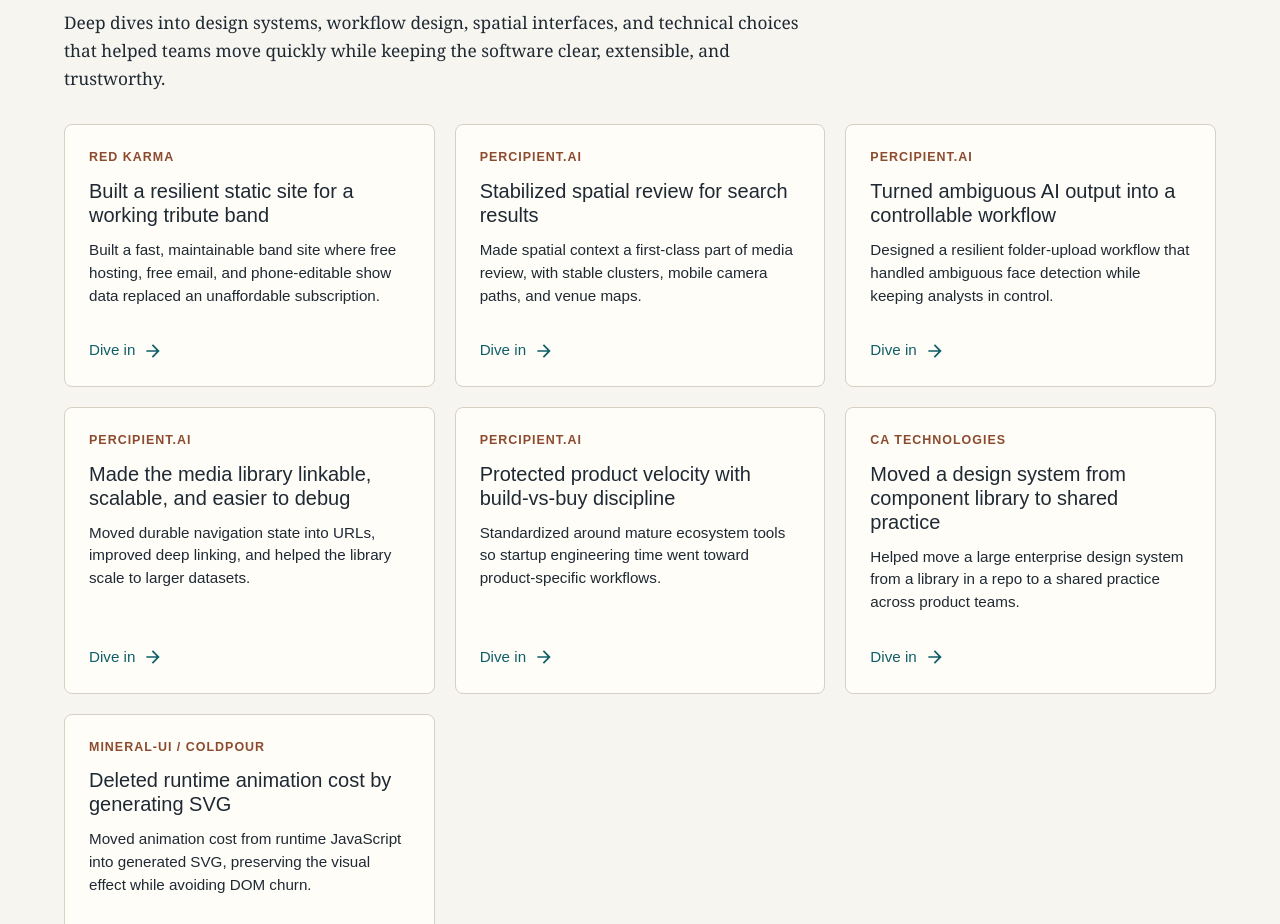
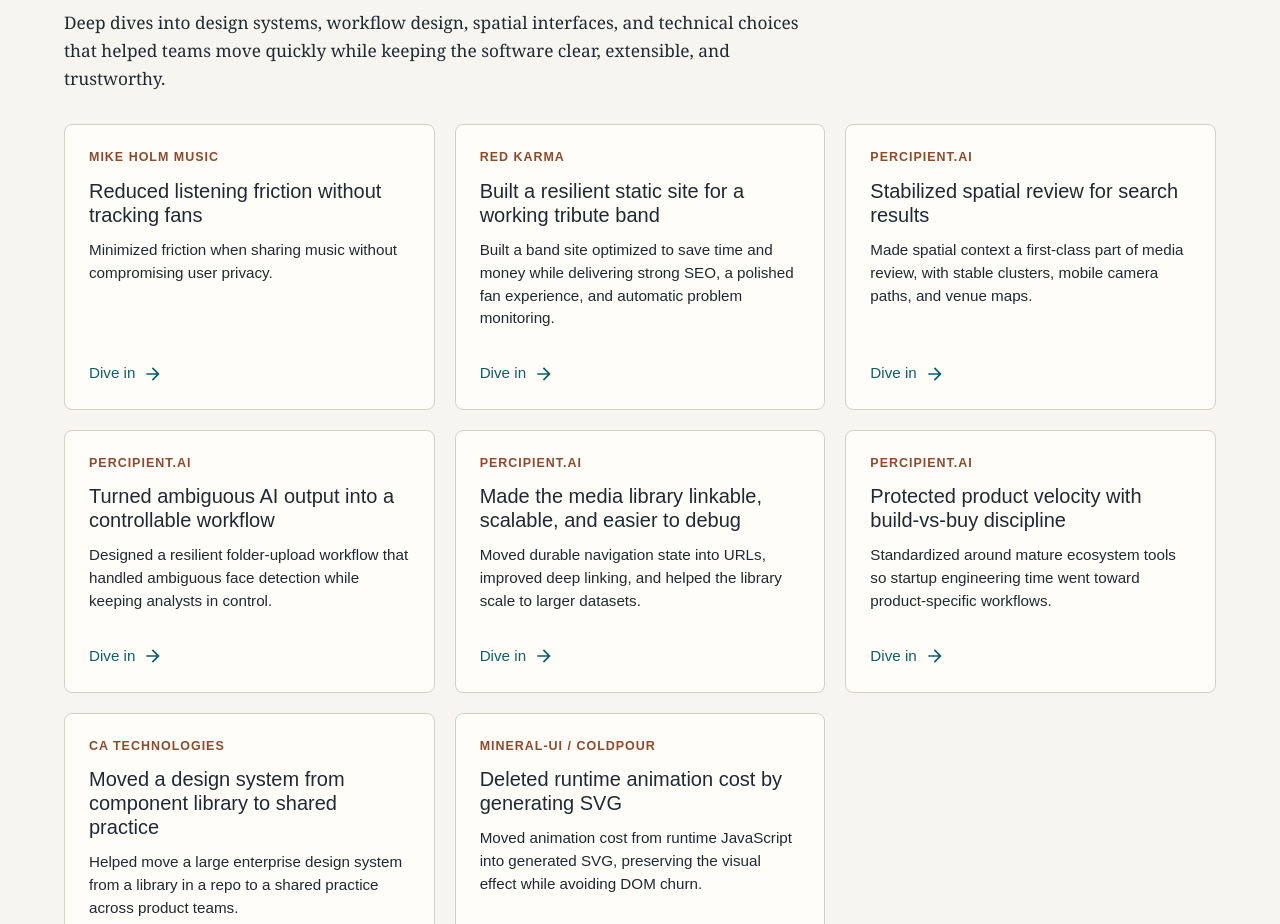
Before and after one commit to coldpour/mikeholmdev, a Next.js app: page / in a window 1280 px wide. Shown: the part 1440-2364 px from the top of the page. Built offline with nearby package versions, Linux system fonts and the light colour scheme; what @mui/material-nextjs would draw is missing.

Commit message:
Codex/update homepage copy (#23)
* Update homepage positioning copy

* Refine projects section copy

* Add Red Karma site deep dive

* Refine Red Karma summary

* Add Mike Holm Music deep dive

* Refine Mike Holm Music summary

* Tighten Mike Holm Music summary

```diff
--- a/src/content/projects.ts
+++ b/src/content/projects.ts
@@ -13,6 +13,53 @@
 
 export const projects: Project[] = [
   {
+    slug: 'mikeholmmusic',
+    homepageGroup: 'featured',
+    company: 'Mike Holm Music',
+    cardTitle: 'Reduced listening friction without tracking fans',
+    eyebrow: 'Featured deep dive',
+    title: 'Building mikeholmmusic.com',
+    role: 'Music-site architecture, mobile-first UX, release data modeling, privacy-light personalization',
+    summary:
+      'Minimized friction when sharing music without compromising user privacy.',
+    body: [
+      'MikeHolmMusic.com solves a small but real problem: every listener has a different music app. Sending someone a Spotify link, an Apple Music link, or a YouTube Music link always leaves some people doing the manual translation layer themselves. The site gives me one place to share, then lets the listener pick the service that works for them.',
+      'The architecture is centered on release data. Songs and albums are modeled with slugs, titles, artists, cover images, descriptions, lyrics, album relationships, and service links. React Router loaders resolve each song or album by slug, return a 404 when the release does not exist, and generate per-release metadata so individual songs have shareable pages instead of being trapped in a single link list.',
+      'The most useful interaction is intentionally privacy-light. When someone clicks a listening service, the app stores only that preferred service in localStorage. It does not identify the person or track what they played. On the next song page, the site uses that local preference to hide the extra links and keep the listener focused on the app they already use, while still offering a Show all services escape hatch.',
+      'The link filtering has one musician-specific rule: Bandcamp stays visible when it exists, even if the listener prefers another streaming service. That keeps the purchase/support path available without forcing every listener to scan a full grid of Spotify, Apple Music, YouTube Music, Amazon, Tidal, Deezer, and SoundCloud links every time.',
+      'Images are hosted in Cloudinary instead of being committed into GitHub. The repo stays small and text-focused, while release art is still delivered from a CDN with transformation parameters like automatic format, automatic quality, width limiting, and contain sizing. That keeps the page visually rich without turning the source repository into an image archive.',
+      'The song pages also act like liner notes that never went to print. For songs I wrote or worked on, the site can show lyrics, collaborators, credits, album relationships, and notes about what I contributed: drum parts, engineering choices, influences, studio constraints, and how a track developed. Because I am bad at writing about myself directly, I used AI as an interviewer to iteratively pull out those details from conversation and turn them into usable release notes.',
+      'The design is mobile-first because that is where music discovery usually happens: someone opens a link from a text, social profile, venue conversation, or QR code and needs to get to a listening app quickly. The desktop design is intentionally less elaborate for now; the core job is a clean phone experience with large cover art, direct service buttons, readable notes, and minimal friction.'
+    ],
+    bullets: [
+      'Modeled songs and albums as structured release data with typed service links, lyrics, descriptions, and album-track relationships.',
+      'Used React Router loaders and per-release metadata so each song and album has a direct, shareable URL.',
+      'Stored only a preferred listening service in localStorage, avoiding account state, analytics identity, or listener tracking.',
+      'Filtered service links to the listener preference plus Bandcamp when available, reducing choice overload while preserving the support path.',
+      'Kept release artwork out of the GitHub repo by using Cloudinary-hosted images with CDN delivery and transformation parameters.',
+      'Used AI as an interviewer to draw out process notes, credits, memories, and songwriting context that were hard to write cold.',
+      'Added song-level notes that explain my role in the process, like drums, engineering, arrangement choices, influences, and collaborators.',
+      'Backed the preference behavior, release data, and routes with focused tests so the small conveniences stay reliable.',
+      'Designed the experience mobile-first, prioritizing quick listening actions and readable notes over a more ornamental desktop layout.'
+    ],
+    comparison: [
+      {
+        title: 'Less Friction',
+        body: 'One shareable song page can route listeners to the app they actually use. After they pick once, future pages show the useful links first instead of making them scan every service again.'
+      },
+      {
+        title: 'More Context',
+        body: 'Song pages become personal liner notes: lyrics, collaborators, credits, and process notes that explain what I contributed and how the recording came together.'
+      }
+    ],
+    links: [
+      {
+        href: 'https://mikeholmmusic.com',
+        label: 'Visit mikeholmmusic.com'
+      }
+    ]
+  },
+  {
     slug: 'redkarma13',
     homepageGroup: 'featured',
     company: 'Red Karma',
@@ -21,7 +68,7 @@
     title: 'Building redkarma13.com',
     role: 'Site architecture, static build pipeline, responsive UI, SEO-oriented content structure',
     summary:
-      'Built a fast, maintainable band site where free hosting, free email, and phone-editable show data replaced an unaffordable subscription.',
+      'Built a band site optimized to save time and money while delivering strong SEO, a polished fan experience, and automatic problem monitoring.',
     body: [
       'Red Karma needed the kind of site that matters for a working band: the name and offer have to be obvious immediately, upcoming shows need to be current, venues and ticket links need to be easy to scan, and booking contact information has to be reachable without making the visitor work.',
       'The architecture is deliberately small. The published site is static HTML, CSS, a few images and fonts, and two tiny progressive-enhancement scripts. Show data lives in a plain shows.txt file, then a Node build script parses it, validates it, sorts it, escapes generated text, and injects the resulting markup into index.html and past.html between explicit build markers.',
```
